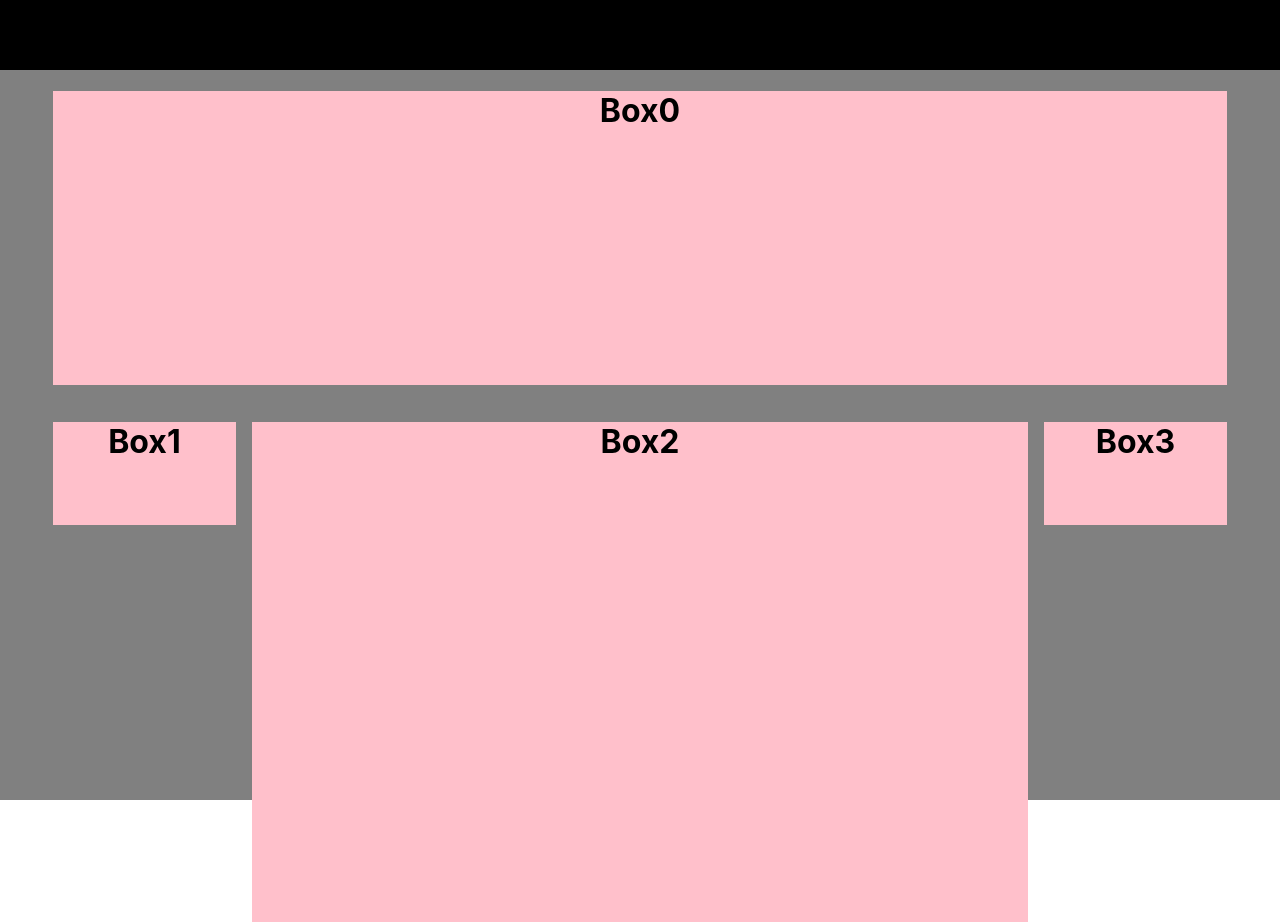
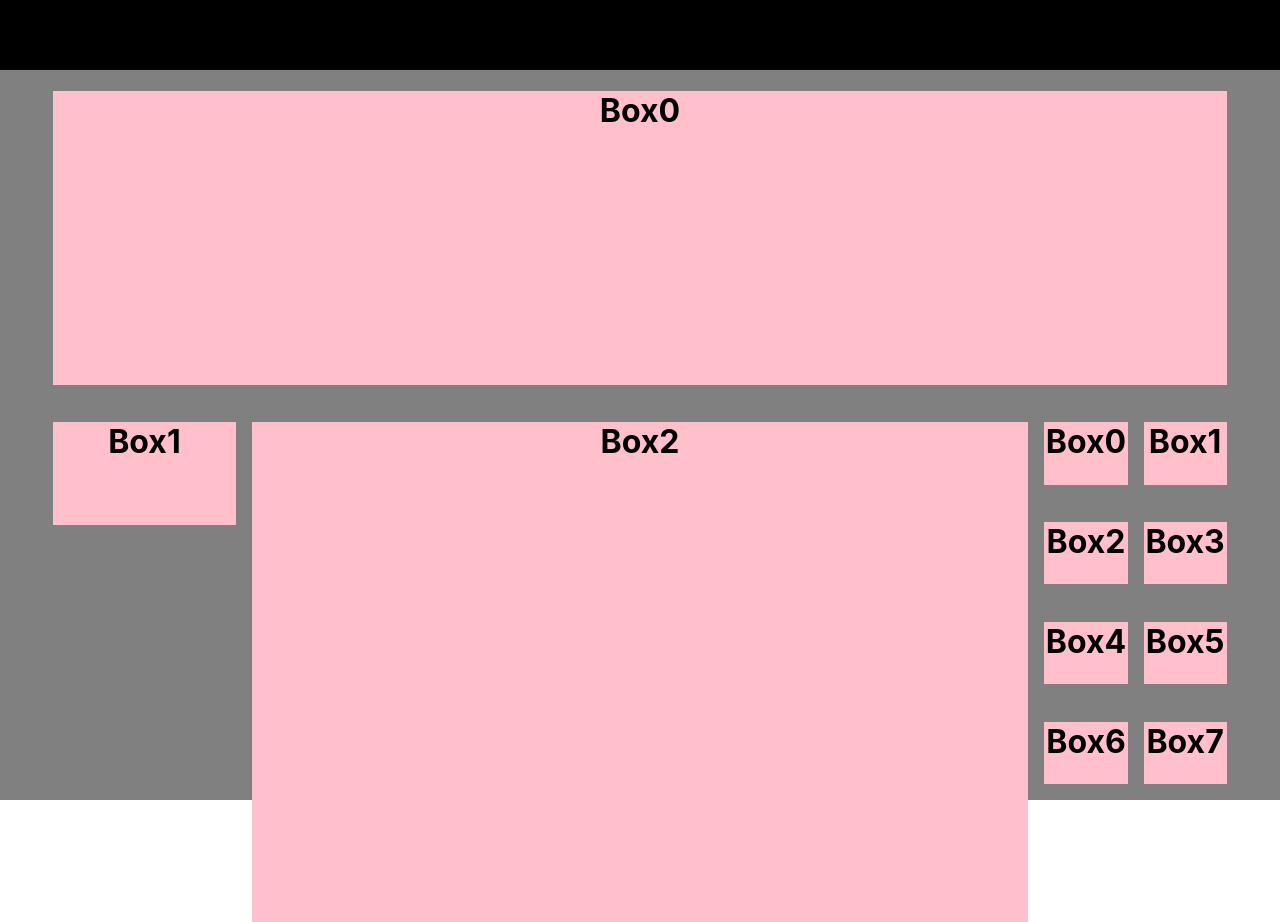
Before and after one commit to nyantama0616/learn-react, a React (Create React App) app: page / in a window 1280 px wide. Built offline with nearby package versions, Linux system fonts and the light colour scheme.

Commit message:
[LearnMUI] 右側のBoxを8等分した

```diff
--- a/src/mui/LearnMUI.tsx
+++ b/src/mui/LearnMUI.tsx
@@ -2,6 +2,7 @@ import { Grid, Box } from '@mui/material';
 import {AspectRatio} from '@mui/joy';
 import { BoxOwnProps } from '@mui/system';
 import MyBox from './MyBox';
+import MyBox2 from './MyBox2';
 
 export default function LearnMUI() {
     return (
@@ -17,7 +18,7 @@ export default function LearnMUI() {
                         <MyBox num={2} sizing={{height: "500px"}} />
                     </Grid>
                     <Grid item xs={2}>
-                        <MyBox num={3} sizing={{ aspectRatio: "16/9" }} />
+                        <MyBox2 />
                     </Grid>
                 </Grid>
         </Box>
--- /dev/null
+++ b/src/mui/MyBox2.tsx
@@ -0,0 +1,24 @@
+import { Box, Grid } from "@mui/material"
+import SizingProps from "./interfaces/SizingProps"
+import MyBox from "./MyBox"
+
+interface MyBox2Props {
+    sizing?: SizingProps
+}
+
+export default function MyBox2({ sizing }: MyBox2Props) {
+    const boxes = Array.from({ length: 8 }, (_, i) => {
+        return (
+            <Grid item xs={6}>
+                <MyBox num={i} sizing={{aspectRatio: "4/3"}} />
+            </Grid>
+        )
+    });
+    return (
+        <Box className="my-box2" sx={{ ...sizing }}>
+            <Grid container spacing={2}>
+                {boxes}
+            </Grid>
+        </Box>
+    )
+}
```
